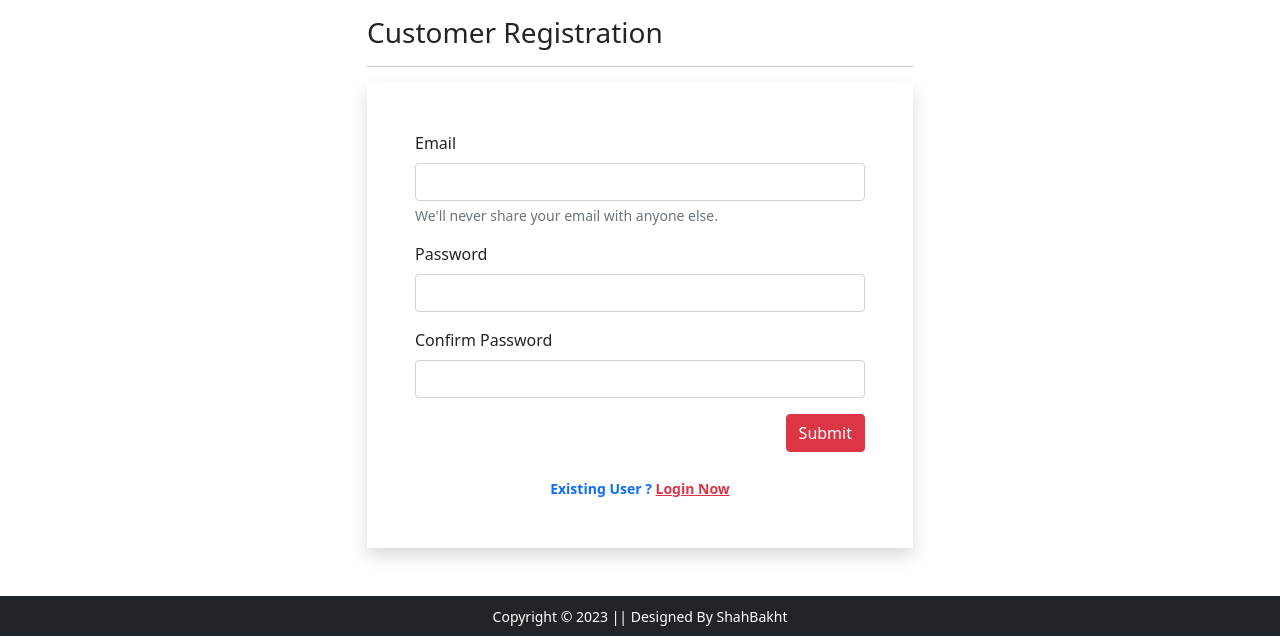
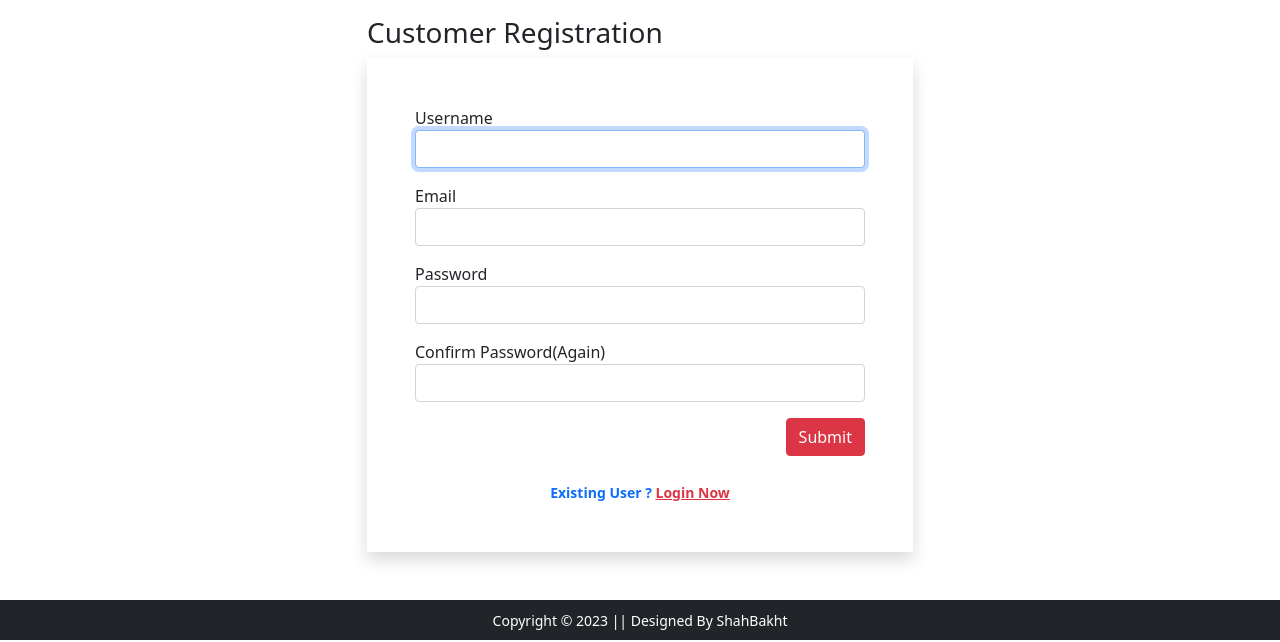
Before and after one commit to abdur-rehman-ali/shopify-django, a Django app: page /registration in a window 1280 px wide. Shown: the part 56-698 px from the top of the page. Run offline with Django 4.2, Linux system fonts and the light colour scheme; some libraries are stand-ins or nearby versions.

Commit message:
Created customer registration form

```diff
--- /dev/null
+++ b/main/forms.py
@@ -0,0 +1,16 @@
+from django import forms
+from django.contrib.auth.forms import UserCreationForm
+from django.contrib.auth.models import User
+
+class CustomerRegistrationForm(UserCreationForm):
+  password1 = forms.CharField(label='Password',
+                              widget=forms.PasswordInput(attrs={'class': 'form-control'}))
+  password2 = forms.CharField(label='Confirm Password(Again)',
+                              widget=forms.PasswordInput(attrs={'class': 'form-control'}))
+  email = forms.CharField(required=True, widget=forms.EmailInput(attrs={'class': 'form-control'}))
+
+  class Meta:
+    model = User
+    fields = ['username', 'email', 'password1', 'password2']
+    labels = {'email': 'Email'}
+    widgets= {'username': forms.TextInput(attrs= {'class': 'form-control'})}
--- a/main/templates/main/registration.html
+++ b/main/templates/main/registration.html
@@ -6,22 +6,14 @@
  <div class="row my-3">
   <div class="col-sm-6 offset-sm-3">
    <h3>Customer Registration</h3>
-   <hr>
-
    <form action="" method="post" novalidate class="shadow p-5">
-    <div class="mb-3">
-     <label for="inputEmail4" class="form-label">Email</label>
-     <input type="email" class="form-control" id="inputEmail4">
-     <div id="emailHelp" class="form-text">We'll never share your email with anyone else.</div>
-    </div>
-    <div class="mb-3">
-     <label for="inputPassword1" class="form-label">Password</label>
-     <input type="password" class="form-control" id="inputPassword1">
-    </div>
-    <div class="mb-3">
-     <label for="inputPassword2" class="form-label">Confirm Password</label>
-     <input type="password" class="form-control" id="inputPassword2">
-    </div>
+    {% for fm in form %}
+      <div class="mb-3 form-group">
+        {{fm.label_tag}}
+        {{ fm }}
+        <small class="text-danger">{{ fm.errors|striptags }}</small>
+      </div>
+    {% endfor %}
     <div class="text-end">
      <button type="button" class="btn btn-danger">Submit</button>
     </div>
--- a/main/views.py
+++ b/main/views.py
@@ -1,5 +1,6 @@
 from django.shortcuts import render
 from .models import Product
+from .forms import CustomerRegistrationForm
 
 def index(request):
   mobiles = Product.objects.filter(category='Mobile')
@@ -68,8 +69,10 @@ def laptop_category(request, data=None):
   return render(request, template_name, context)
 
 def registration(request):
+  form = CustomerRegistrationForm(label_suffix='')
+  context = {'form': form}
   template_name = 'main/registration.html'
-  return render(request, template_name)
+  return render(request, template_name, context)
 
 def login(request):
   template_name = 'main/login.html'
```
